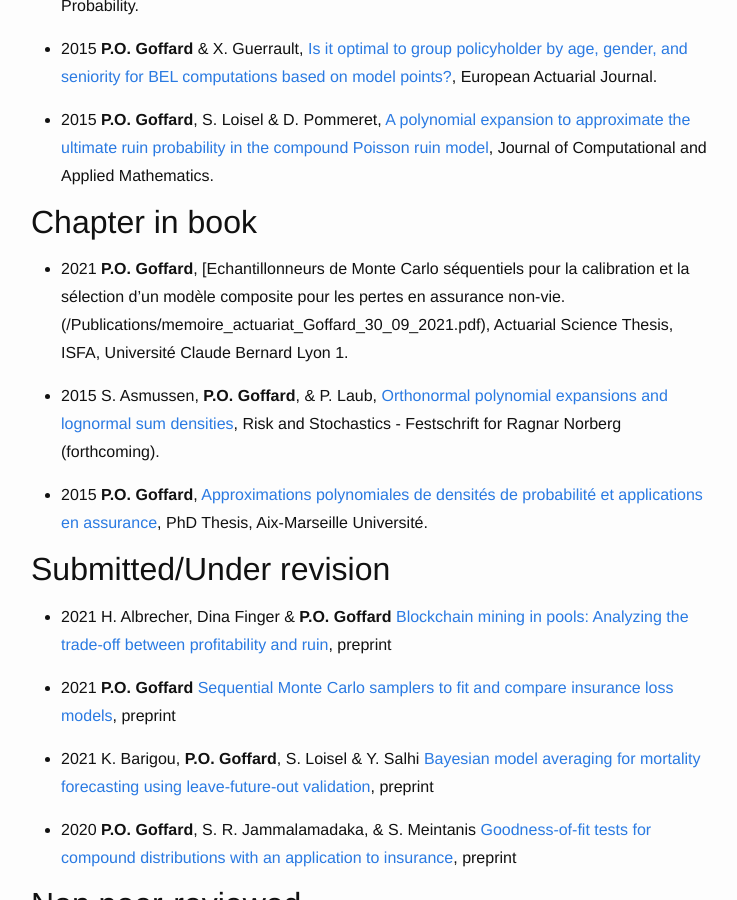
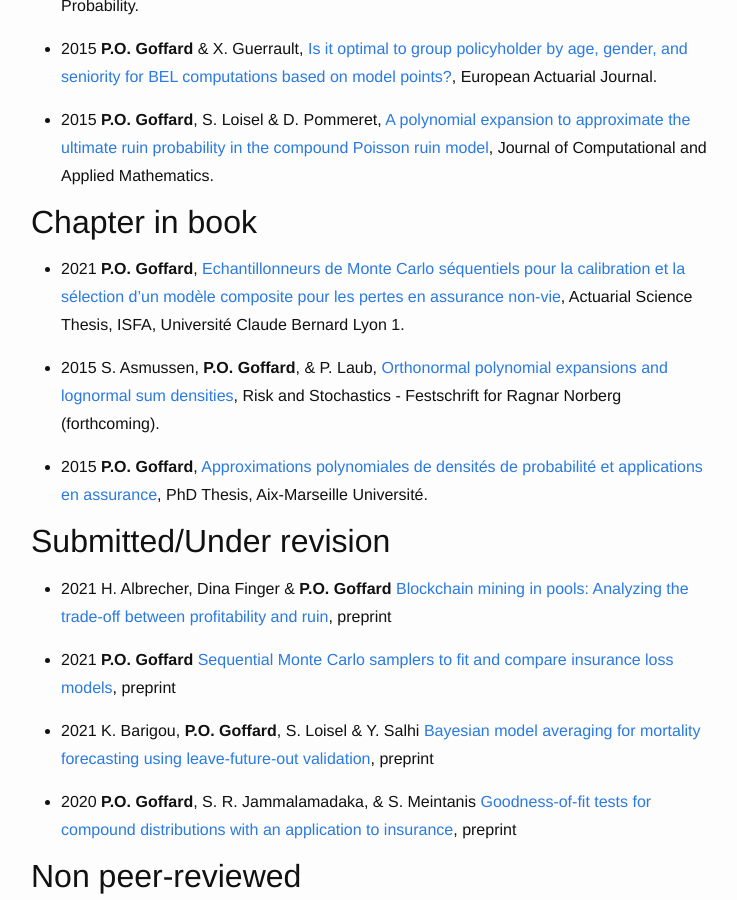
Before and after one commit to LaGauffre/LaGauffre.github.io, a Jekyll site: the page built from Publications.md, in a window 1280 px wide and 900 px high, scrolled down 958 px. Shown: the whole window, without its empty margins (269-1006 px from the left). Built offline with Jekyll 4.4.1, drawn with Linux system fonts in a browser that asks for light colours; nearby versions of some CDN libraries; some web fonts are replaced.

```diff
--- a/Publications.md
+++ b/Publications.md
@@ -31,7 +31,7 @@
 ## Chapter in book
 
 * 2021 **P.O. Goffard**, [Echantillonneurs de Monte Carlo séquentiels pour la calibration et la sélection d’un
-modèle composite pour les pertes en assurance non-vie.(/Publications/memoire_actuariat_Goffard_30_09_2021.pdf), Actuarial Science Thesis, ISFA, Université Claude Bernard Lyon 1.
+modèle composite pour les pertes en assurance non-vie](/Publications/memoire_actuariat_Goffard_30_09_2021.pdf), Actuarial Science Thesis, ISFA, Université Claude Bernard Lyon 1.
 
 * 2015 S. Asmussen, **P.O. Goffard**, & P. Laub, [Orthonormal polynomial expansions and lognormal sum densities](/Publications/Asmussen_Goffard_Laub_LogNormalPolynomialApproximation.pdf), Risk and Stochastics - Festschrift for Ragnar Norberg (forthcoming).
 
```
